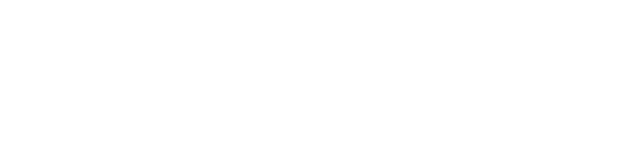
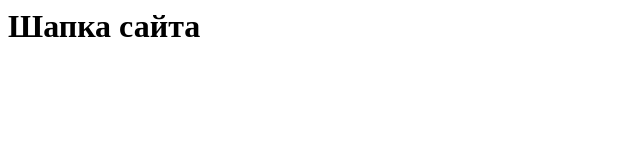
Before and after one commit to Sitis99/my-first-repo3.0, a plain HTML site: page index.html in a window 1280 px wide. Shown: the whole page, without its empty margins (0-640 px from the left). Drawn offline with Linux system fonts and the light colour scheme.

Commit message:
1.0.1
Добавил шапку сайта

```diff
--- a/index.html
+++ b/index.html
@@ -2,6 +2,8 @@
     <meta charset="UTF-8">
     <meta name="viewport" content="width=divice-width, inital-scale=1.0">
     <title>Git rules!</title>
+    <link rel="siyleshet" href="./css/styles.css">
+    <h1>Шапка сайта </h1>
 </head>
 <body>
 
```
